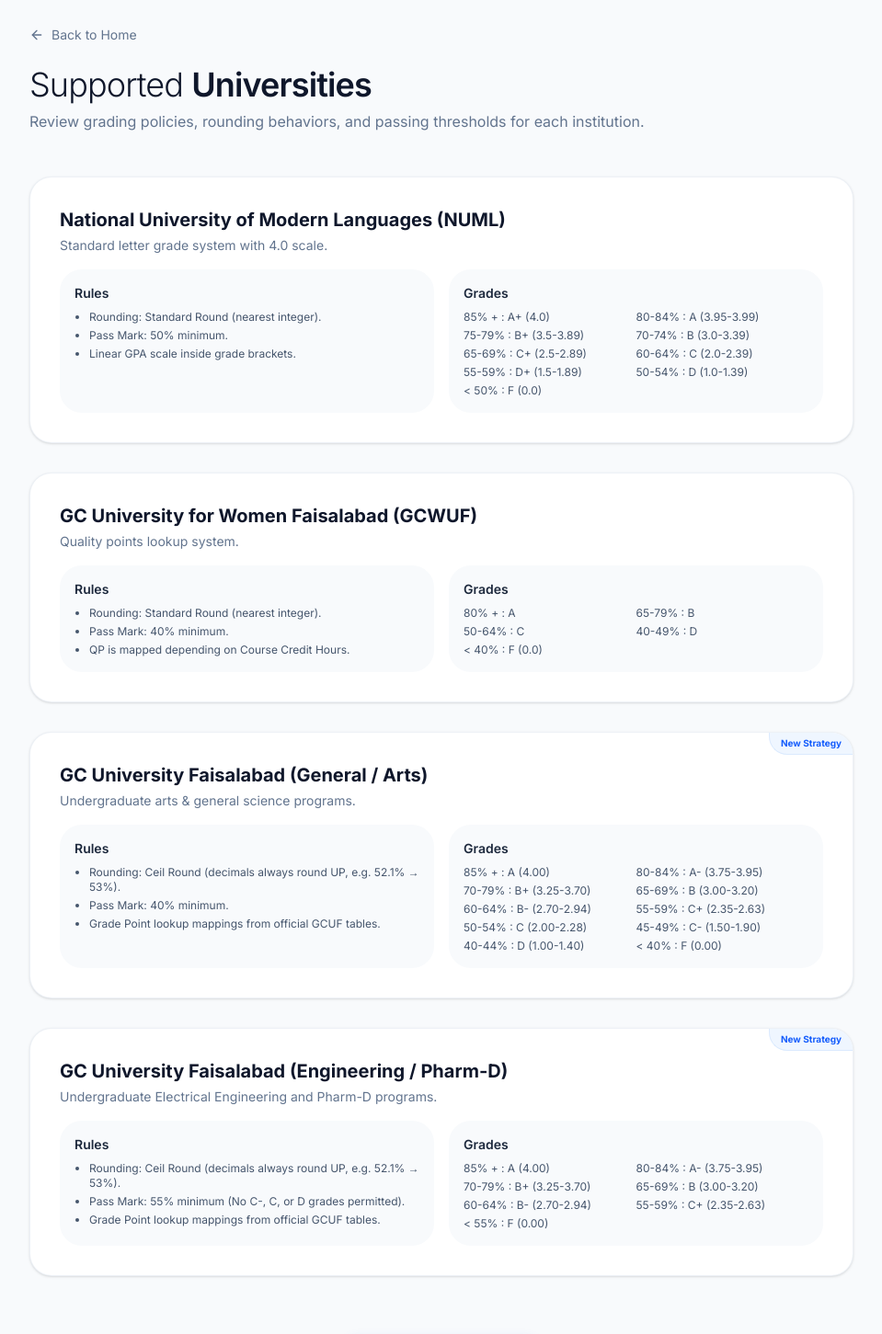
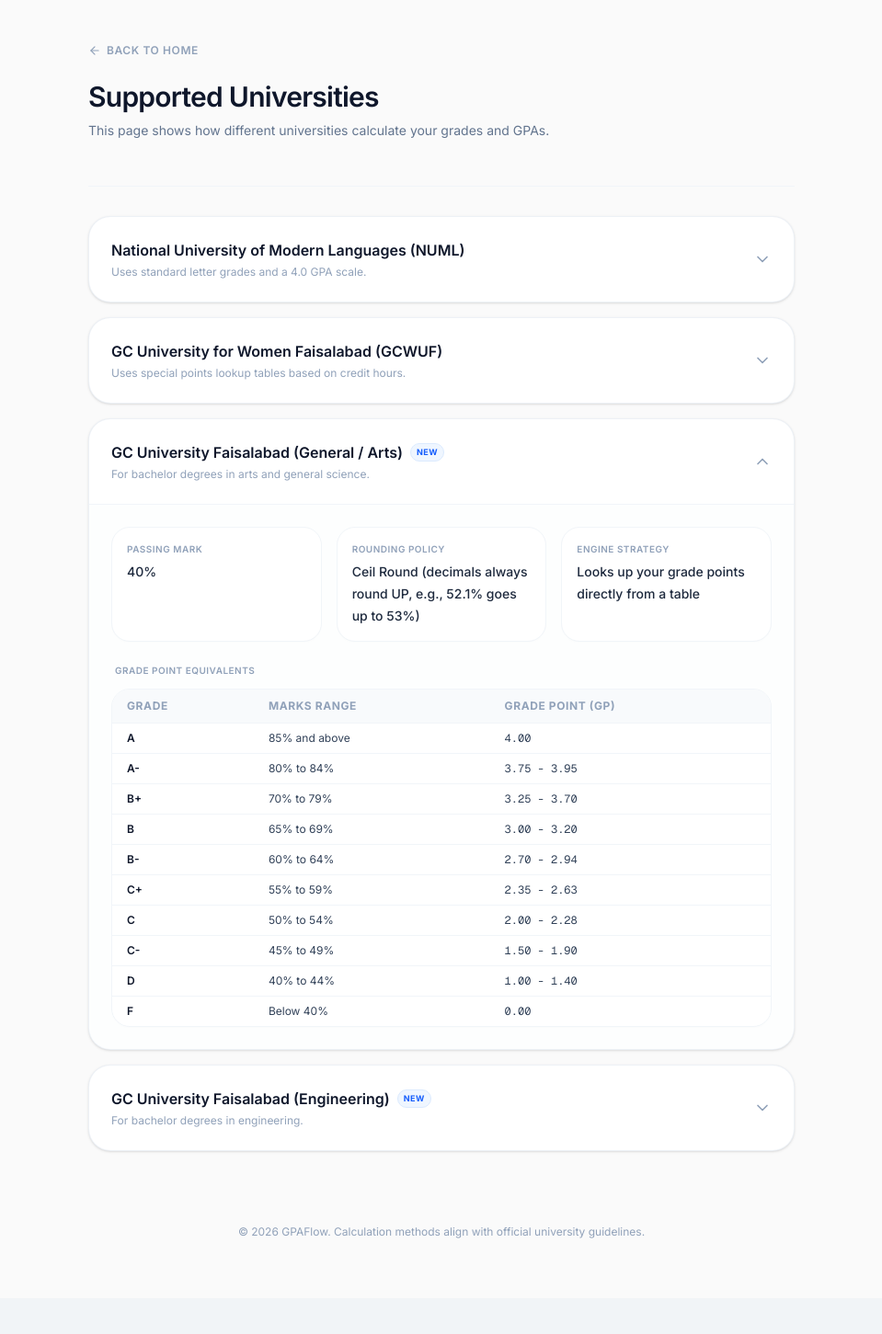
Before and after one commit to fahadshahbaz/Gpaflow, a Next.js app: page /supported-universities in a window 1280 px wide. Shown: the part 20-1471 px from the top of the page at 92% size, without its empty margins (160-1119 px from the left). After the commit the page ends 1432 px from the top, so only its background shows below. Built offline with nearby package versions, Linux system fonts and the light colour scheme.

Commit message:
feat: simplify universities page copy and fix local auth redirect

```diff
--- a/app/supported-universities/page.tsx
+++ b/app/supported-universities/page.tsx
@@ -1,192 +1,262 @@
-import { ArrowLeft } from "lucide-react";
+"use client";
+
+import { ArrowLeft, ChevronDown } from "lucide-react";
 import Link from "next/link";
-import { Button } from "@/components/ui/button";
+import { useState } from "react";
+
+interface GradeRow {
+	grade: string;
+	marks: string;
+	gp: string;
+}
+
+interface UniversityPolicy {
+	slug: string;
+	name: string;
+	description: string;
+	passMark: string;
+	rounding: string;
+	calculation: string;
+	gradeTable: GradeRow[];
+	isNew?: boolean;
+}
+
+const POLICIES: UniversityPolicy[] = [
+	{
+		slug: "numl",
+		name: "National University of Modern Languages (NUML)",
+		description: "Uses standard letter grades and a 4.0 GPA scale.",
+		passMark: "50%",
+		rounding: "Round to nearest whole number",
+		calculation: "GPA goes up smoothly inside each grade range",
+		gradeTable: [
+			{ grade: "A+", marks: "85% and above", gp: "4.00" },
+			{ grade: "A", marks: "80% to 84%", gp: "3.95 - 3.99" },
+			{ grade: "B+", marks: "75% to 79%", gp: "3.50 - 3.89" },
+			{ grade: "B", marks: "70% to 74%", gp: "3.00 - 3.39" },
+			{ grade: "C+", marks: "65% to 69%", gp: "2.50 - 2.89" },
+			{ grade: "C", marks: "60% to 64%", gp: "2.00 - 2.39" },
+			{ grade: "D+", marks: "55% to 59%", gp: "1.50 - 1.89" },
+			{ grade: "D", marks: "50% to 54%", gp: "1.00 - 1.39" },
+			{ grade: "F", marks: "Below 50%", gp: "0.00" },
+		],
+	},
+	{
+		slug: "gcwuf",
+		name: "GC University for Women Faisalabad (GCWUF)",
+		description: "Uses special points lookup tables based on credit hours.",
+		passMark: "40%",
+		rounding: "Round to nearest whole number",
+		calculation: "Looks up points from a table based on subject credit hours",
+		gradeTable: [
+			{
+				grade: "A",
+				marks: "80% and above",
+				gp: "4.00 (varies by credit hours)",
+			},
+			{
+				grade: "B",
+				marks: "65% to 79%",
+				gp: "3.00 - 3.80 (varies by credit hours)",
+			},
+			{
+				grade: "C",
+				marks: "50% to 64%",
+				gp: "2.00 - 2.80 (varies by credit hours)",
+			},
+			{
+				grade: "D",
+				marks: "40% to 49%",
+				gp: "1.00 - 1.90 (varies by credit hours)",
+			},
+			{ grade: "F", marks: "Below 40%", gp: "0.00" },
+		],
+	},
+	{
+		slug: "gcuf_arts",
+		name: "GC University Faisalabad (General / Arts)",
+		description: "For bachelor degrees in arts and general science.",
+		passMark: "40%",
+		rounding:
+			"Ceil Round (decimals always round UP, e.g., 52.1% goes up to 53%)",
+		calculation: "Looks up your grade points directly from a table",
+		isNew: true,
+		gradeTable: [
+			{ grade: "A", marks: "85% and above", gp: "4.00" },
+			{ grade: "A-", marks: "80% to 84%", gp: "3.75 - 3.95" },
+			{ grade: "B+", marks: "70% to 79%", gp: "3.25 - 3.70" },
+			{ grade: "B", marks: "65% to 69%", gp: "3.00 - 3.20" },
+			{ grade: "B-", marks: "60% to 64%", gp: "2.70 - 2.94" },
+			{ grade: "C+", marks: "55% to 59%", gp: "2.35 - 2.63" },
+			{ grade: "C", marks: "50% to 54%", gp: "2.00 - 2.28" },
+			{ grade: "C-", marks: "45% to 49%", gp: "1.50 - 1.90" },
+			{ grade: "D", marks: "40% to 44%", gp: "1.00 - 1.40" },
+			{ grade: "F", marks: "Below 40%", gp: "0.00" },
+		],
+	},
+	{
+		slug: "gcuf_eng",
+		name: "GC University Faisalabad (Engineering)",
+		description: "For bachelor degrees in engineering.",
+		passMark: "55%",
+		rounding:
+			"Ceil Round (decimals always round UP, e.g., 52.1% goes up to 53%)",
+		calculation:
+			"Looks up your grade points from a table. No C-, C, or D grades allowed.",
+		isNew: true,
+		gradeTable: [
+			{ grade: "A", marks: "85% and above", gp: "4.00" },
+			{ grade: "A-", marks: "80% to 84%", gp: "3.75 - 3.95" },
+			{ grade: "B+", marks: "70% to 79%", gp: "3.25 - 3.70" },
+			{ grade: "B", marks: "65% to 69%", gp: "3.00 - 3.20" },
+			{ grade: "B-", marks: "60% to 64%", gp: "2.70 - 2.94" },
+			{ grade: "C+", marks: "55% to 59%", gp: "2.35 - 2.63" },
+			{ grade: "F", marks: "Below 55%", gp: "0.00" },
+		],
+	},
+];
 
 export default function SupportedUniversitiesPage() {
+	const [openSlug, setOpenSlug] = useState<string | null>("gcuf_arts");
+
+	const toggleAccordion = (slug: string) => {
+		setOpenSlug(openSlug === slug ? null : slug);
+	};
+
 	return (
-		<div className="min-h-screen bg-[#f8fafc] text-slate-800 py-12 px-4 sm:px-6">
-			<div className="max-w-4xl mx-auto space-y-12">
-				<div>
+		<main className="min-h-screen bg-[#fafafa] text-slate-700 py-16 px-6 sm:px-8 selection:bg-blue-50">
+			<div className="max-w-3xl mx-auto space-y-12">
+				{/* Header */}
+				<header className="space-y-6">
 					<Link
 						href="/"
-						className="inline-flex items-center gap-2 text-sm text-slate-500 hover:text-slate-900 transition-colors mb-6"
+						className="inline-flex items-center gap-1.5 text-xs font-semibold text-slate-400 hover:text-slate-900 transition-colors uppercase tracking-wider"
 					>
-						<ArrowLeft className="h-4 w-4" /> Back to Home
+						<ArrowLeft className="h-3.5 w-3.5" /> Back to Home
 					</Link>
-					<h1 className="text-4xl font-light text-slate-900 tracking-tight">
-						Supported <span className="font-semibold">Universities</span>
+					<div className="space-y-2">
+						<h1 className="text-3xl font-semibold text-slate-900 tracking-tight">
+							Supported Universities
 						</h1>
-					<p className="text-slate-500 mt-2">
-						Review grading policies, rounding behaviors, and passing thresholds
-						for each institution.
+						<p className="text-sm text-slate-500 leading-relaxed max-w-[60ch]">
+							This page shows how different universities calculate your grades
+							and GPAs.
 						</p>
 					</div>
+				</header>
 
-				<div className="space-y-8">
-					{/* NUML Card */}
-					<div className="bg-white border border-slate-200/60 rounded-3xl p-6 sm:p-8 shadow-sm">
-						<h2 className="text-xl font-bold text-slate-900">
-							National University of Modern Languages (NUML)
+				{/* Accordion List */}
+				<div className="space-y-4 border-t border-slate-100 pt-8">
+					{POLICIES.map((uni) => {
+						const isOpen = openSlug === uni.slug;
+
+						return (
+							<article
+								key={uni.slug}
+								className="bg-white border border-slate-200/60 rounded-2xl overflow-hidden transition-all duration-200 shadow-sm"
+							>
+								{/* Trigger Button */}
+								<button
+									type="button"
+									onClick={() => toggleAccordion(uni.slug)}
+									className="w-full flex items-center justify-between p-6 text-left hover:bg-slate-50/50 transition-colors cursor-pointer"
+								>
+									<div className="space-y-1 pr-4">
+										<h2 className="text-base font-semibold text-slate-900 flex items-center gap-2">
+											{uni.name}
+											{uni.isNew && (
+												<span className="text-[9px] font-bold text-blue-600 bg-blue-50 px-1.5 py-0.5 rounded-md border border-blue-100 uppercase tracking-wider">
+													New
+												</span>
+											)}
 										</h2>
-						<p className="text-sm text-slate-500 mt-1">
-							Standard letter grade system with 4.0 scale.
-						</p>
+										<p className="text-xs text-slate-400">{uni.description}</p>
+									</div>
+									<ChevronDown
+										className={`h-5 w-5 text-slate-400 transition-transform duration-200 ${
+											isOpen ? "rotate-180" : ""
+										}`}
+									/>
+								</button>
 
-						<div className="mt-4 grid grid-cols-1 sm:grid-cols-2 gap-4 text-sm text-slate-600">
-							<div className="bg-slate-50 rounded-2xl p-4">
-								<h3 className="font-semibold text-slate-800 mb-2">Rules</h3>
-								<ul className="space-y-1 list-disc pl-4 text-xs">
-									<li>Rounding: Standard Round (nearest integer).</li>
-									<li>Pass Mark: 50% minimum.</li>
-									<li>Linear GPA scale inside grade brackets.</li>
-								</ul>
+								{/* Collapsible Content */}
+								{isOpen && (
+									<div className="border-t border-slate-100 p-6 bg-slate-50/30 space-y-6 animate-in fade-in slide-in-from-top-2 duration-200">
+										{/* Rules Grid */}
+										<div className="grid grid-cols-1 sm:grid-cols-3 gap-4">
+											<div className="bg-white border border-slate-100 rounded-xl p-4 shadow-[0_1px_2px_rgba(0,0,0,0.01)]">
+												<span className="text-[10px] font-semibold text-slate-400 uppercase tracking-wider block mb-1">
+													Passing Mark
+												</span>
+												<span className="text-sm font-medium text-slate-800">
+													{uni.passMark}
+												</span>
 											</div>
-							<div className="bg-slate-50 rounded-2xl p-4">
-								<h3 className="font-semibold text-slate-800 mb-2">Grades</h3>
-								<div className="grid grid-cols-2 gap-y-1 text-xs">
-									<div>85% + : A+ (4.0)</div>
-									<div>80-84% : A (3.95-3.99)</div>
-									<div>75-79% : B+ (3.5-3.89)</div>
-									<div>70-74% : B (3.0-3.39)</div>
-									<div>65-69% : C+ (2.5-2.89)</div>
-									<div>60-64% : C (2.0-2.39)</div>
-									<div>55-59% : D+ (1.5-1.89)</div>
-									<div>50-54% : D (1.0-1.39)</div>
-									<div>&lt; 50% : F (0.0)</div>
+											<div className="bg-white border border-slate-100 rounded-xl p-4 shadow-[0_1px_2px_rgba(0,0,0,0.01)]">
+												<span className="text-[10px] font-semibold text-slate-400 uppercase tracking-wider block mb-1">
+													Rounding Policy
+												</span>
+												<span className="text-sm font-medium text-slate-800">
+													{uni.rounding}
+												</span>
+											</div>
+											<div className="bg-white border border-slate-100 rounded-xl p-4 shadow-[0_1px_2px_rgba(0,0,0,0.01)]">
+												<span className="text-[10px] font-semibold text-slate-400 uppercase tracking-wider block mb-1">
+													Engine Strategy
+												</span>
+												<span className="text-sm font-medium text-slate-800">
+													{uni.calculation}
+												</span>
+											</div>
+										</div>
+
+										{/* Grade Table */}
+										<div className="space-y-3">
+											<span className="text-[10px] font-semibold text-slate-400 uppercase tracking-wider block pl-1">
+												Grade Point Equivalents
+											</span>
+											<div className="bg-white border border-slate-100 rounded-xl overflow-hidden shadow-[0_1px_2px_rgba(0,0,0,0.01)]">
+												<table className="w-full text-left text-xs border-collapse">
+													<thead>
+														<tr className="bg-slate-50 border-b border-slate-100 text-slate-400 font-semibold uppercase tracking-wider">
+															<th className="py-2.5 px-4">Grade</th>
+															<th className="py-2.5 px-4">Marks Range</th>
+															<th className="py-2.5 px-4">Grade Point (GP)</th>
+														</tr>
+													</thead>
+													<tbody className="divide-y divide-slate-100 text-slate-700">
+														{uni.gradeTable.map((row) => (
+															<tr
+																key={row.grade}
+																className="hover:bg-slate-50/20"
+															>
+																<td className="py-2 px-4 font-semibold text-slate-900">
+																	{row.grade}
+																</td>
+																<td className="py-2 px-4">{row.marks}</td>
+																<td className="py-2 px-4 font-mono">
+																	{row.gp}
+																</td>
+															</tr>
+														))}
+													</tbody>
+												</table>
 											</div>
 										</div>
 									</div>
+								)}
+							</article>
+						);
+					})}
 				</div>
 
-					{/* GCWUF Card */}
-					<div className="bg-white border border-slate-200/60 rounded-3xl p-6 sm:p-8 shadow-sm">
-						<h2 className="text-xl font-bold text-slate-900">
-							GC University for Women Faisalabad (GCWUF)
-						</h2>
-						<p className="text-sm text-slate-500 mt-1">
-							Quality points lookup system.
+				<footer className="text-center pt-8 text-xs text-slate-400">
+					<p>
+						© {new Date().getFullYear()} GPAFlow. Calculation methods align with
+						official university guidelines.
 					</p>
-
-						<div className="mt-4 grid grid-cols-1 sm:grid-cols-2 gap-4 text-sm text-slate-600">
-							<div className="bg-slate-50 rounded-2xl p-4">
-								<h3 className="font-semibold text-slate-800 mb-2">Rules</h3>
-								<ul className="space-y-1 list-disc pl-4 text-xs">
-									<li>Rounding: Standard Round (nearest integer).</li>
-									<li>Pass Mark: 40% minimum.</li>
-									<li>QP is mapped depending on Course Credit Hours.</li>
-								</ul>
+				</footer>
 			</div>
-							<div className="bg-slate-50 rounded-2xl p-4">
-								<h3 className="font-semibold text-slate-800 mb-2">Grades</h3>
-								<div className="grid grid-cols-2 gap-y-1 text-xs">
-									<div>80% + : A</div>
-									<div>65-79% : B</div>
-									<div>50-64% : C</div>
-									<div>40-49% : D</div>
-									<div>&lt; 40% : F (0.0)</div>
-								</div>
-							</div>
-						</div>
-					</div>
-
-					{/* GCUF Arts Card */}
-					<div className="bg-white border border-slate-200/60 rounded-3xl p-6 sm:p-8 shadow-sm relative overflow-hidden">
-						<div className="absolute top-0 right-0 bg-blue-50 text-blue-600 text-[10px] font-bold px-3 py-1 rounded-bl-xl border-l border-b border-blue-100">
-							New Strategy
-						</div>
-						<h2 className="text-xl font-bold text-slate-900">
-							GC University Faisalabad (General / Arts)
-						</h2>
-						<p className="text-sm text-slate-500 mt-1">
-							Undergraduate arts & general science programs.
-						</p>
-
-						<div className="mt-4 grid grid-cols-1 sm:grid-cols-2 gap-4 text-sm text-slate-600">
-							<div className="bg-slate-50 rounded-2xl p-4">
-								<h3 className="font-semibold text-slate-800 mb-2">Rules</h3>
-								<ul className="space-y-1 list-disc pl-4 text-xs">
-									<li>
-										Rounding: Ceil Round (decimals always round UP, e.g. 52.1%
-										&rarr; 53%).
-									</li>
-									<li>Pass Mark: 40% minimum.</li>
-									<li>
-										Grade Point lookup mappings from official GCUF tables.
-									</li>
-								</ul>
-							</div>
-							<div className="bg-slate-50 rounded-2xl p-4">
-								<h3 className="font-semibold text-slate-800 mb-2">Grades</h3>
-								<div className="grid grid-cols-2 gap-y-1 text-xs">
-									<div>85% + : A (4.00)</div>
-									<div>80-84% : A- (3.75-3.95)</div>
-									<div>70-79% : B+ (3.25-3.70)</div>
-									<div>65-69% : B (3.00-3.20)</div>
-									<div>60-64% : B- (2.70-2.94)</div>
-									<div>55-59% : C+ (2.35-2.63)</div>
-									<div>50-54% : C (2.00-2.28)</div>
-									<div>45-49% : C- (1.50-1.90)</div>
-									<div>40-44% : D (1.00-1.40)</div>
-									<div>&lt; 40% : F (0.00)</div>
-								</div>
-							</div>
-						</div>
-					</div>
-
-					{/* GCUF Engineering Card */}
-					<div className="bg-white border border-slate-200/60 rounded-3xl p-6 sm:p-8 shadow-sm relative overflow-hidden">
-						<div className="absolute top-0 right-0 bg-blue-50 text-blue-600 text-[10px] font-bold px-3 py-1 rounded-bl-xl border-l border-b border-blue-100">
-							New Strategy
-						</div>
-						<h2 className="text-xl font-bold text-slate-900">
-							GC University Faisalabad (Engineering / Pharm-D)
-						</h2>
-						<p className="text-sm text-slate-500 mt-1">
-							Undergraduate Electrical Engineering and Pharm-D programs.
-						</p>
-
-						<div className="mt-4 grid grid-cols-1 sm:grid-cols-2 gap-4 text-sm text-slate-600">
-							<div className="bg-slate-50 rounded-2xl p-4">
-								<h3 className="font-semibold text-slate-800 mb-2">Rules</h3>
-								<ul className="space-y-1 list-disc pl-4 text-xs">
-									<li>
-										Rounding: Ceil Round (decimals always round UP, e.g. 52.1%
-										&rarr; 53%).
-									</li>
-									<li>
-										Pass Mark: 55% minimum (No C-, C, or D grades permitted).
-									</li>
-									<li>
-										Grade Point lookup mappings from official GCUF tables.
-									</li>
-								</ul>
-							</div>
-							<div className="bg-slate-50 rounded-2xl p-4">
-								<h3 className="font-semibold text-slate-800 mb-2">Grades</h3>
-								<div className="grid grid-cols-2 gap-y-1 text-xs">
-									<div>85% + : A (4.00)</div>
-									<div>80-84% : A- (3.75-3.95)</div>
-									<div>70-79% : B+ (3.25-3.70)</div>
-									<div>65-69% : B (3.00-3.20)</div>
-									<div>60-64% : B- (2.70-2.94)</div>
-									<div>55-59% : C+ (2.35-2.63)</div>
-									<div>&lt; 55% : F (0.00)</div>
-								</div>
-							</div>
-						</div>
-					</div>
-				</div>
-
-				<div className="text-center pt-4">
-					<Button
-						asChild
-						variant="skeuoPrimary"
-						className="rounded-xl px-6 py-3 font-bold"
-					>
-						<Link href="/signup">Calculate Your GPA Now</Link>
-					</Button>
-				</div>
-			</div>
-		</div>
+		</main>
 	);
 }
--- a/lib/supabase/auth.ts
+++ b/lib/supabase/auth.ts
@@ -40,10 +40,12 @@
 	}
 
 	const supabase = await createClient();
+	const siteUrl = await getSiteUrl();
 	const { data, error } = await supabase.auth.signUp({
 		email: result.data.email,
 		password: result.data.password,
 		options: {
+			emailRedirectTo: `${siteUrl}/api/auth/callback`,
 			data: {
 				name: result.data.name,
 			},
--- a/types/grading.ts
+++ b/types/grading.ts
@@ -32,7 +32,7 @@
 	},
 	gcuf_eng: {
 		id: "gcuf_eng",
-		name: "GCUF (Engineering / Pharm-D)",
+		name: "GCUF (Engineering)",
 		slug: "gcuf_eng",
 		fullName: "GC University Faisalabad",
 		description: "Undergrad engineering. Pass >= 55% only.",
```
Lines whose indentation alone changed are shown as unchanged.
